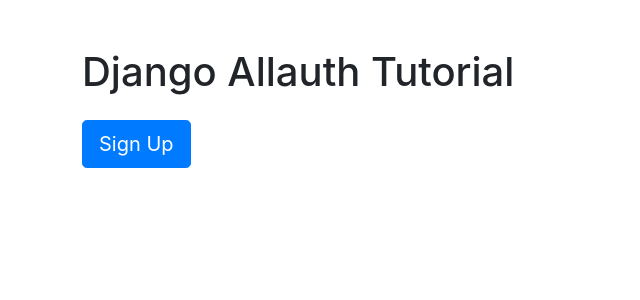
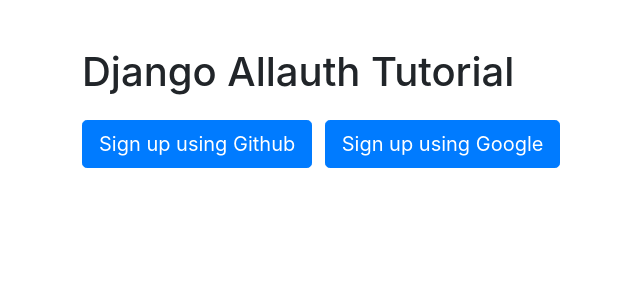
Before and after one commit to Alexmhack/Django-Auth, a Django app: page / in a window 1280 px wide. Shown: the top 300 px of the page, without its empty margins (3-643 px from the left). Run offline with Django 3.2, Linux system fonts and the light colour scheme; some libraries are stand-ins or nearby versions.

Commit message:
add google oauth

```diff
--- a/myproject/settings.py
+++ b/myproject/settings.py
@@ -44,7 +44,8 @@
     'allauth',
     'allauth.account',
     'allauth.socialaccount',
-    'allauth.socialaccount.providers.github',
+    'allauth.socialaccount.providers.github',   # <- github oauth
+    'allauth.socialaccount.providers.google',   # <- google oauth
 ]
 
 MIDDLEWARE = [
--- a/templates/home.html
+++ b/templates/home.html
@@ -19,7 +19,9 @@
 		{% if user.is_authenticated %}
 			<p>Welcome {{ user.username }} !!!</p>
 		{% else %}
-		<a type="button" href="{% provider_login_url 'github' %}" class="mt-3 btn btn-primary btn-lg">Sign Up</a>
+		<a type="button" href="{% provider_login_url 'github' %}" class="mt-3 btn btn-primary btn-lg">Sign up using Github</a>
+
+    <a type="button" href="{% provider_login_url 'google' %}" class="ml-2 mt-3 btn btn-primary btn-lg">Sign up using Google</a>
 		{% endif %}
 	</div>
 
```
